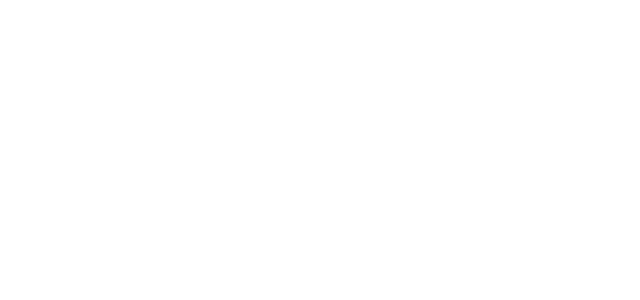
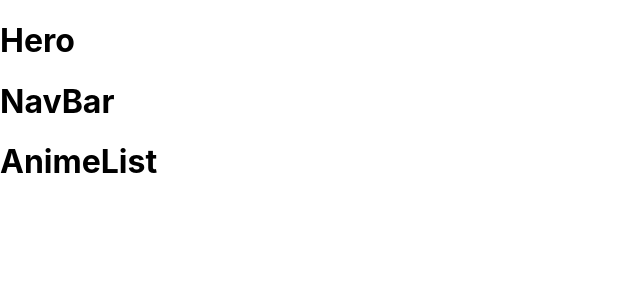
Before and after one commit to Chimoha31/Anime_data, a React (Create React App) app: page / in a window 1280 px wide. Shown: the top 300 px of the page, without its empty margins (0-640 px from the left). Built offline with nearby package versions, Linux system fonts and the light colour scheme.

Commit message:
Created components frame

```diff
--- a/src/App.js
+++ b/src/App.js
@@ -1,11 +1,16 @@
-import './App.css';
+import "./App.css";
+import Hero from "./components/hero/Hero";
+import NavBar from "./components/navbar/NavBar";
+import AnimeList from "./components/animelist/AnimeList";
 
-function App() {
+const App = () => {
   return (
-    <div className="App">
-
+    <div>
+      <Hero />
+      <NavBar />
+      <AnimeList />
     </div>
   );
-}
+};
 
 export default App;
--- /dev/null
+++ b/src/components/animelist/AnimeList.jsx
@@ -0,0 +1,12 @@
+import React from 'react';
+import './AnimeList.css';
+
+const AnimeList = () => {
+  return (
+    <div>
+      <h1>AnimeList</h1>
+    </div>
+  )
+}
+
+export default AnimeList
--- /dev/null
+++ b/src/components/hero/Hero.jsx
@@ -0,0 +1,12 @@
+import React from 'react';
+import './Hero.css';
+
+const Hero = () => {
+  return (
+    <div>
+      <h1>Hero</h1>
+    </div>
+  )
+}
+
+export default Hero
--- /dev/null
+++ b/src/components/navbar/NavBar.jsx
@@ -0,0 +1,12 @@
+import React from 'react';
+import './NavBar.css';
+
+const NavBar = () => {
+  return (
+    <div>
+      <h1>NavBar</h1>
+    </div>
+  )
+}
+
+export default NavBar
```
Also changed, not shown: src/components/animelist/AnimeList.css (added), src/components/hero/Hero.css (added), src/components/navbar/NavBar.css (added).
